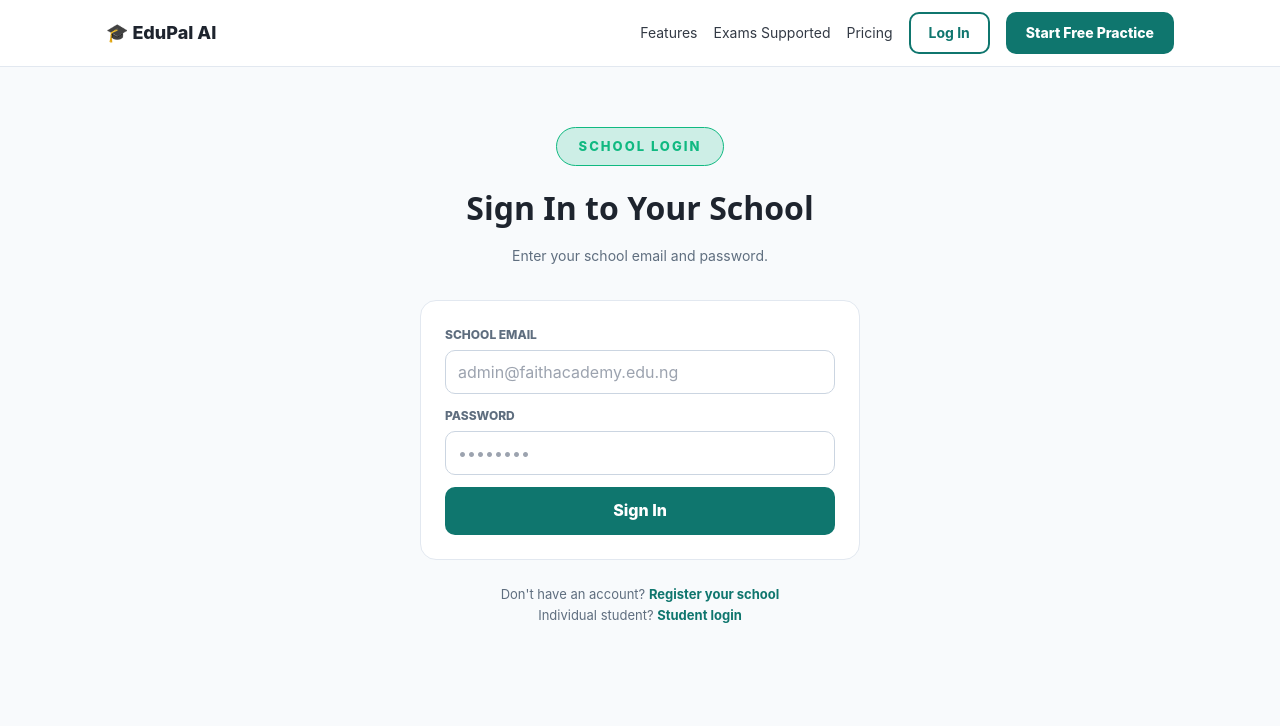
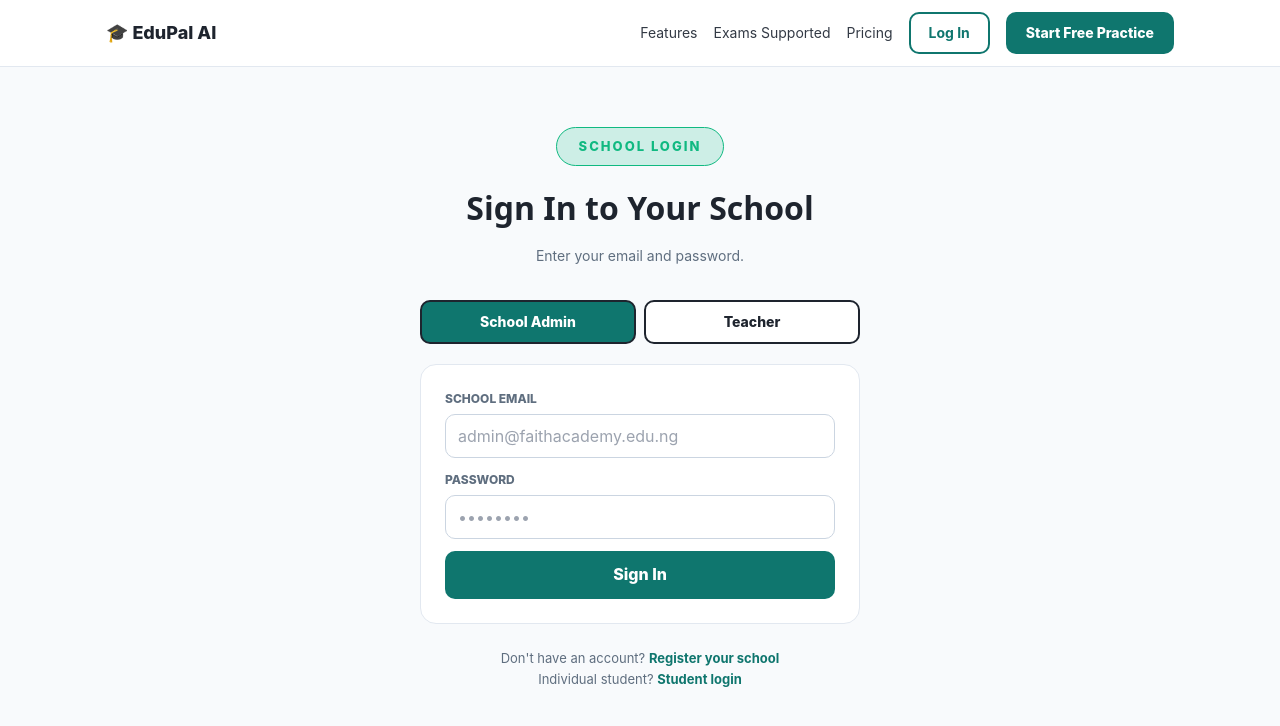
Before and after one commit to isaacarvb/Edupal-AI, a Next.js app: page /school-login in a window 1280 px wide. Shown: the top 726 px of the page. Built offline with nearby package versions, Linux system fonts and the light colour scheme.

Commit message:
Add teacher login button to school login page

```diff
--- /dev/null
+++ b/app/api/school/teacher-login/route.ts
@@ -0,0 +1,40 @@
+import { NextResponse } from "next/server";
+import { getDb } from "@/lib/db";
+import { verifyPassword } from "@/lib/password";
+
+// Teacher login for the school portal.
+// Authenticates against the school_teachers table (email + password_hash) and
+// returns the teacher's user id so the frontend can set edupal_user /
+// edupal_role and redirect to /teacher/dashboard.
+export async function POST(req: Request) {
+  try {
+    const b = await req.json();
+    const email = String(b?.email ?? "").trim().toLowerCase();
+    const password = String(b?.password ?? "");
+
+    if (!email || !password) {
+      return NextResponse.json({ error: "Email and password required" }, { status: 400 });
+    }
+
+    const db = await getDb();
+    const teacher = (await db.prepare(
+      "SELECT id, user_id, name, email, password_hash, school_id, active FROM school_teachers WHERE email = ?"
+    ).get(email)) as
+      | { id: string; user_id: string | null; name: string; email: string; password_hash: string; school_id: string; active: number }
+      | undefined;
+
+    if (!teacher || !teacher.password_hash || !verifyPassword(password, teacher.password_hash)) {
+      return NextResponse.json({ error: "Invalid email or password" }, { status: 401 });
+    }
+
+    if (teacher.active === 0) {
+      return NextResponse.json({ error: "This teacher account is deactivated. Contact your school admin." }, { status: 403 });
+    }
+
+    const userId = teacher.user_id ?? teacher.id;
+
+    return NextResponse.json({ ok: true, userId, schoolId: teacher.school_id, name: teacher.name, email: teacher.email });
+  } catch (e) {
+    return NextResponse.json({ error: e instanceof Error ? e.message : "failed" }, { status: 500 });
+  }
+}
--- a/app/school-login/page.tsx
+++ b/app/school-login/page.tsx
@@ -3,6 +3,7 @@
 import { useState } from "react";
 
 export default function SchoolLogin() {
+  const [mode, setMode] = useState<"admin" | "teacher">("admin");
   const [email, setEmail] = useState("");
   const [password, setPassword] = useState("");
   const [busy, setBusy] = useState(false);
@@ -13,6 +14,7 @@ export default function SchoolLogin() {
     setMsg("");
     setBusy(true);
     try {
+      if (mode === "admin") {
         const res = await fetch("/api/school/login", {
           method: "POST",
           headers: { "Content-Type": "application/json" },
@@ -23,6 +25,19 @@ export default function SchoolLogin() {
         localStorage.setItem("edupal_school", JSON.stringify({ id: d.schoolId, code: d.code, name: d.name, email: d.email }));
         setMsg("Login successful. Redirecting…");
         setTimeout(() => { window.location.href = "/school/dashboard"; }, 1000);
+      } else {
+        const res = await fetch("/api/school/teacher-login", {
+          method: "POST",
+          headers: { "Content-Type": "application/json" },
+          body: JSON.stringify({ email, password })
+        });
+        const d = await res.json();
+        if (!res.ok) return setMsg(d.error || "Login failed.");
+        localStorage.setItem("edupal_user", d.userId);
+        localStorage.setItem("edupal_role", "SCHOOL_TEACHER");
+        setMsg("Login successful. Redirecting…");
+        setTimeout(() => { window.location.href = `/teacher/dashboard?userId=${d.userId}`; }, 1000);
+      }
     } catch (e) {
       setMsg(e instanceof Error ? e.message : "Login failed.");
     } finally {
@@ -38,15 +53,43 @@ export default function SchoolLogin() {
         </div>
         <h1 style={{ fontSize: 32, fontWeight: 800, color: "#1E242E", margin: "0 0 12px" }}>Sign In to Your School</h1>
         <p style={{ fontSize: 14, color: "#5F6E7F" }}>
-          Enter your school email and password.
+          Enter your email and password.
         </p>
+      </div>
+
+      {/* Mode toggle: School Admin | Teacher (mirrors individual login page) */}
+      <div style={{ display: "flex", gap: 8, marginBottom: 20 }}>
+        <button
+          onClick={() => setMode("admin")}
+          style={{
+            flex: 1, height: 44, borderRadius: 10,
+            border: "2px solid #1E242E",
+            background: mode === "admin" ? "#0F766E" : "#fff",
+            color: mode === "admin" ? "#fff" : "#1E242E",
+            fontWeight: 800, fontSize: 14, cursor: "pointer"
+          }}>
+          School Admin
+        </button>
+        <button
+          onClick={() => setMode("teacher")}
+          style={{
+            flex: 1, height: 44, borderRadius: 10,
+            border: "2px solid #1E242E",
+            background: mode === "teacher" ? "#0F766E" : "#fff",
+            color: mode === "teacher" ? "#fff" : "#1E242E",
+            fontWeight: 800, fontSize: 14, cursor: "pointer"
+          }}>
+          Teacher
+        </button>
       </div>
 
       <div style={{ background: "#fff", border: "1px solid #E2E8F0", borderRadius: 16, padding: 24 }}>
         <form onSubmit={handleSubmit} style={{ display: "flex", flexDirection: "column", gap: 12 }}>
           <div>
-            <label style={{ display: "block", fontSize: 12, fontWeight: 800, color: "#5F6E7F", marginBottom: 6, textTransform: "uppercase" }}>School Email</label>
-            <input value={email} onChange={(e) => setEmail(e.target.value)} type="email" placeholder="admin@faithacademy.edu.ng"
+            <label style={{ display: "block", fontSize: 12, fontWeight: 800, color: "#5F6E7F", marginBottom: 6, textTransform: "uppercase" }}>
+              {mode === "admin" ? "School Email" : "Teacher Email"}
+            </label>
+            <input value={email} onChange={(e) => setEmail(e.target.value)} type="email" placeholder={mode === "admin" ? "admin@faithacademy.edu.ng" : "teacher@faithacademy.edu.ng"}
               style={{ width: "100%", height: 44, borderRadius: 10, border: "1px solid #CBD5E1", padding: "0 12px" }} required />
           </div>
           <div>
```
Lines whose indentation alone changed are shown as unchanged.
